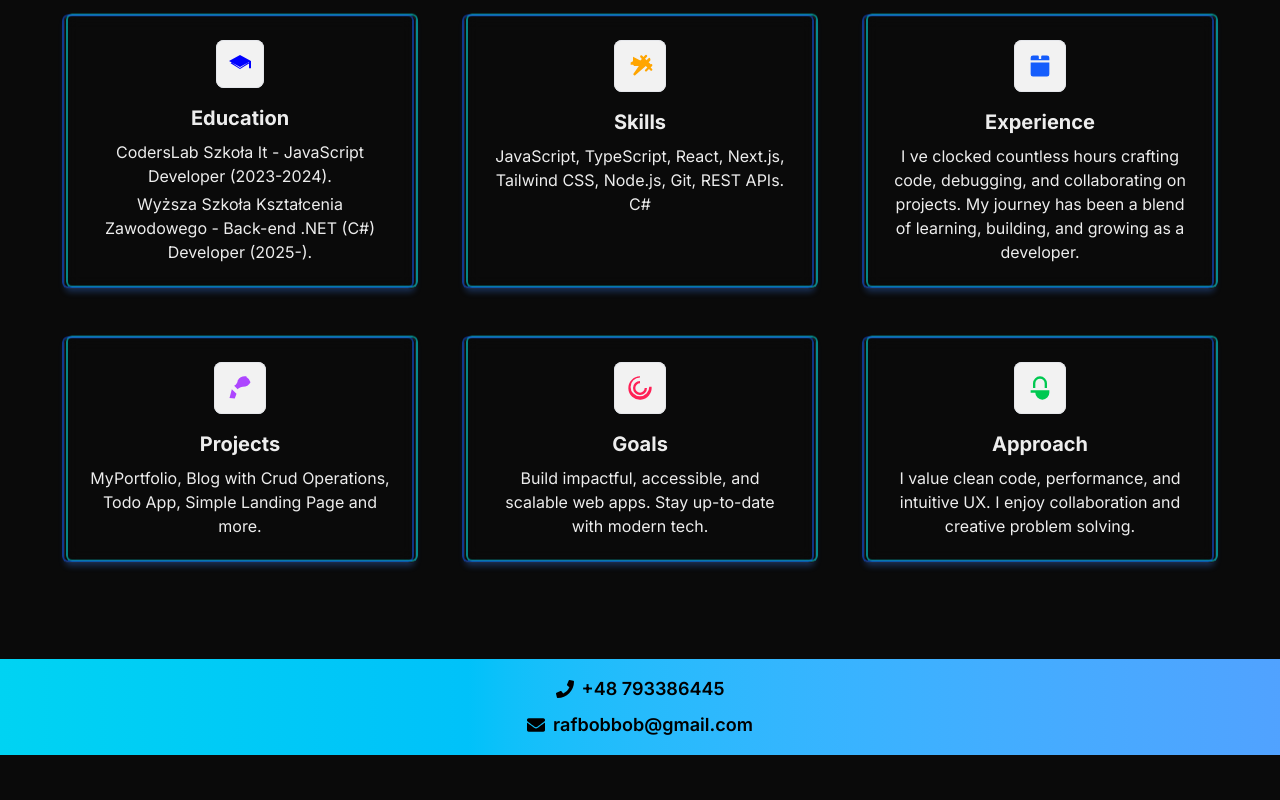
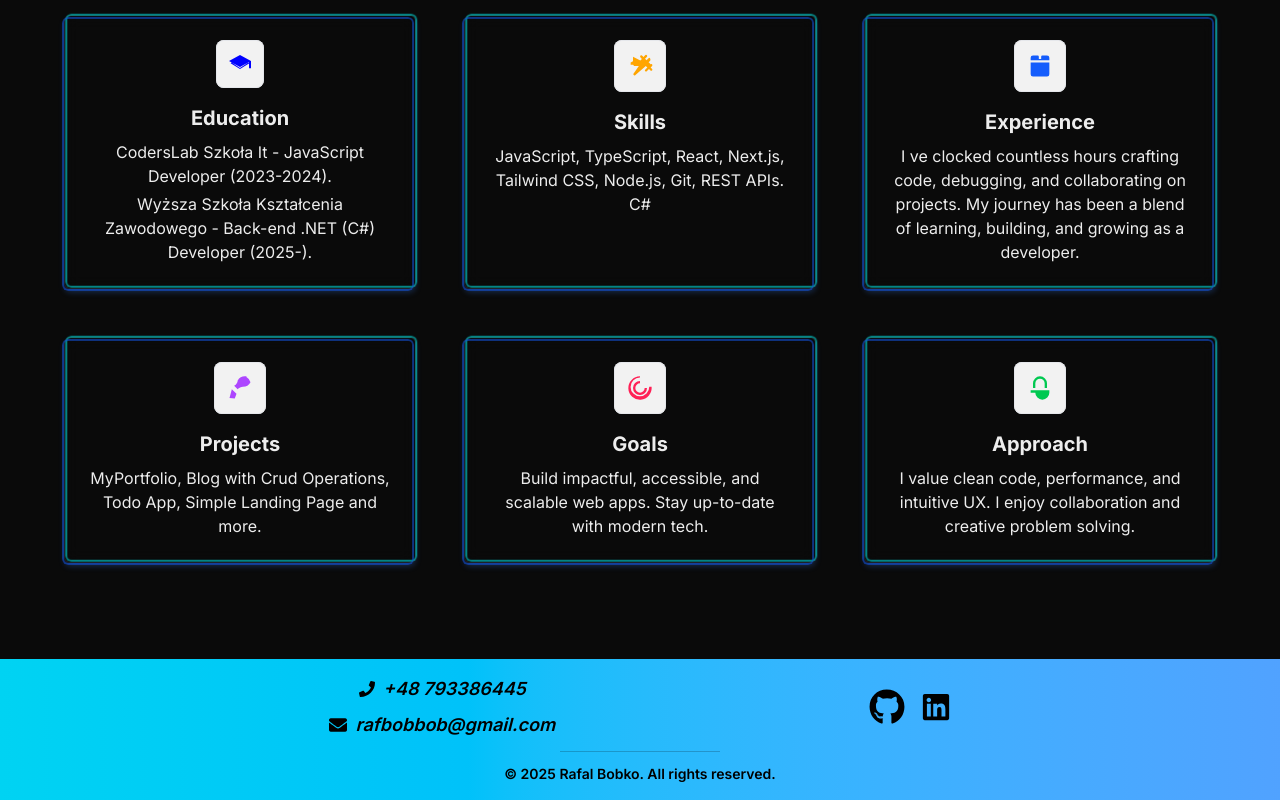
Before and after one commit to sabaudianin/portfoliodev, a Next.js app: page / in a window 1280 px wide. Shown: the part 1147-1947 px from the top of the page. Before the commit the page ends 1902 px from the top, so only its background shows below. Built offline with nearby package versions, Linux system fonts and the light colour scheme; no server answers; a web font is replaced by a local one.

Commit message:
feat. footer updated to Seo A11y

```diff
--- a/src/app/layout.tsx
+++ b/src/app/layout.tsx
@@ -4,7 +4,7 @@ import { inter, doto } from "@/ui/fonts";
 import PersonJsonLd from "@/components/seo/PersonJsonLd";
 import { SITE } from "@/config/site";
 import { Navbar } from "@/layouts/Header/Navbar/Navbar";
-import { Footer } from "@/layouts/Footer/FooterLayout";
+import { Footer } from "@/layouts/Footer/Footer";
 
 // re-export z pliku app/metadata.ts Next tego wymaga z appa  wtedy Next poprawnie zbuduje <head>do strony i umożliwi route  do nadpisania.
 export { metadata, viewport } from "./metadata";
--- /dev/null
+++ b/src/layouts/Footer/Footer.tsx
@@ -0,0 +1,79 @@
+import React from "react";
+import { FaPhone, FaEnvelope, FaGithub, FaLinkedin } from "react-icons/fa";
+
+export const Footer = () => {
+  return (
+    <footer className="w-full text-center p-4 bg-gradient-to-l from-blue-400 to-cyan-400 shadow-lg text-black text-sm lg:text-lg font-semibold">
+      <section className="flex items-center justify-evenly ">
+        <address>
+          <div className="space-y-2 ">
+            <div className="flex items-center justify-center gap-2">
+              <FaPhone
+                role="img"
+                aria-label="phone"
+                className="text-base "
+                aria-hidden="true"
+              />
+              <a
+                href="tel:+48793386445"
+                className="hover:underline"
+                aria-label="Call +48 793 386 445"
+              >
+                +48 793386445
+              </a>
+            </div>
+            <div className="flex items-center justify-center gap-2">
+              <FaEnvelope
+                role="img"
+                aria-label="envelope"
+                className="hover:underline break-all focus-visible:outline-none focus-visible:ring-2 focus-visible:ring-black/70 focus-visible:ring-offset-2 focus-visible:ring-offset-cyan-200 rounded"
+                aria-hidden="true"
+              />
+              <a
+                href="mailto:rafbobbob@gmail.com"
+                className="hover:underline break-all focus-visible:outline-none focus-visible:ring-2 focus-visible:ring-black/70 focus-visible:ring-offset-2 focus-visible:ring-offset-cyan-200 rounded"
+                aria-label="Email: rafbobbob@gmail.com"
+              >
+                rafbobbob@gmail.com
+              </a>
+            </div>
+          </div>
+        </address>
+
+        <div className="flex items-center justify-center gap-4 ">
+          <a
+            href="https://github.com/sabaudianin"
+            target="_blank"
+            rel="noopener noreferrer"
+            className="inline-flex items-center gap-2 underline-offset-4 hover:underline focus-visible:outline-none focus-visible:ring-2 focus-visible:ring-black/70 focus-visible:ring-offset-2 focus-visible:ring-offset-cyan-200 rounded "
+          >
+            <FaGithub
+              aria-hidden="true"
+              className="text-4xl"
+            />
+            <span className="sr-only ">GitHub</span>
+          </a>
+          <a
+            href="https://www.linkedin.com/in/rafal-bobko-569388234"
+            target="_blank"
+            rel="noopener noreferrer"
+            className="inline-flex items-center gap-2 underline-offset-4 hover:underline focus-visible:outline-none focus-visible:ring-2 focus-visible:ring-black/70 focus-visible:ring-offset-2 focus-visible:ring-offset-cyan-200 rounded"
+          >
+            <FaLinkedin
+              aria-hidden="true"
+              className="text-3xl"
+            />
+            <span className="sr-only">LinkedIn</span>
+          </a>
+        </div>
+      </section>
+      <div
+        className="my-3 mx-auto h-px w-40 bg-black/20"
+        aria-hidden="true"
+      />
+      <p className="text-xs lg:text-sm">
+        © {new Date().getFullYear()} Rafal Bobko. All rights reserved.
+      </p>
+    </footer>
+  );
+};
--- a/src/layouts/Footer/FooterLayout.tsx
+++ /dev/null
@@ -1,37 +0,0 @@
-import React from "react";
-import { FaPhone, FaEnvelope } from "react-icons/fa";
-
-export const Footer = () => {
-  return (
-    <footer className="w-full text-center p-4 bg-gradient-to-l from-blue-400 to-cyan-400 shadow-lg text-black text-lg font-semibold">
-      <div className="space-y-2">
-        <div className="flex items-center justify-center gap-2">
-          <FaPhone
-            role="img"
-            aria-label="phone"
-            className="text-bold"
-          />
-          <a
-            href="tel:+48793386445"
-            className="hover:underline"
-          >
-            +48 793386445
-          </a>
-        </div>
-        <div className="flex items-center justify-center gap-2">
-          <FaEnvelope
-            role="img"
-            aria-label="envelope"
-            className="text-bold"
-          />
-          <a
-            href="mailto:rafbobbob@gmail.com"
-            className="hover:underline break-all"
-          >
-            rafbobbob@gmail.com
-          </a>
-        </div>
-      </div>
-    </footer>
-  );
-};
--- a/src/layouts/Header/Navbar/Navbar.tsx
+++ b/src/layouts/Header/Navbar/Navbar.tsx
@@ -7,7 +7,10 @@ import ThemeToggle from "../../../components/ThemeToggle/ThemeToggle";
 
 export const Navbar = () => {
   return (
-    <header className="sticky top-0 z-40 shadow-cyan-glow">
+    <header
+      className="sticky top-0 z-40 shadow-cyan-glow"
+      id="#top"
+    >
       <div className="glass relative lg:py-4">
         {/* Skip link */}
         <a
```
Also changed, not shown: 1 other file (tests, documents, lock files or other folders).
